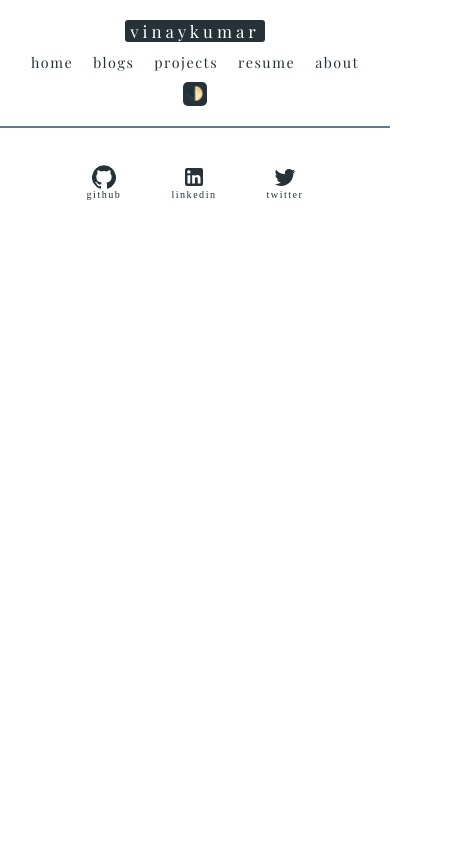
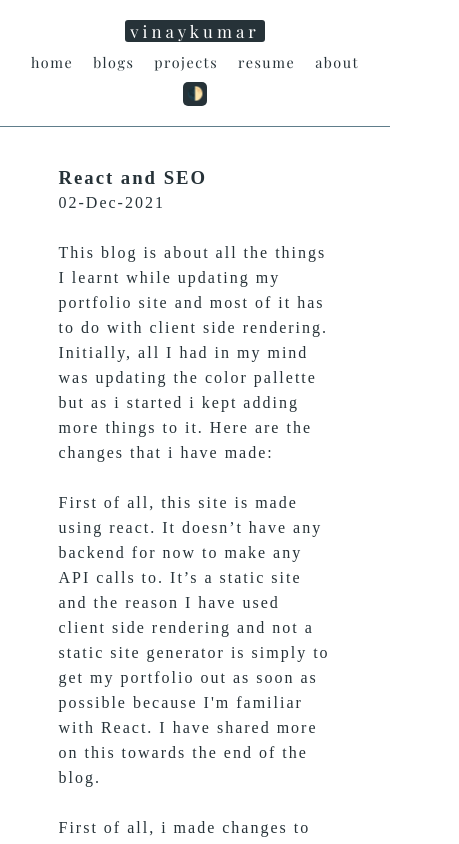
Before and after one commit to foolhardy21/markfour-neogcamp, a React (Create React App) app: page /blogs/react-and-seo in a window 390 px wide. Shown: the top 844 px of the page, 459 px wide, since content can reach past the window. Built offline with nearby package versions, Linux system fonts and the light colour scheme.

Commit message:
feat - blog 3 draft 1

```diff
--- a/src/components/Main/Main.js
+++ b/src/components/Main/Main.js
@@ -10,6 +10,7 @@ import Project from '../../pages/Project/Project'
 import BlogList from '../../pages/BlogList/BlogList'
 import Blog1 from '../../pages/Blogs/Blog1/Blog1'
 import Blog2 from '../../pages/Blogs/Blog2/Blog2'
+import Blog3 from '../../pages/Blogs/Blog3/Blog3'
 
 const Main = () => {
     return (
@@ -24,6 +25,7 @@ const Main = () => {
                 <Route path='/blogs' exact component={BlogList} />
                 <Route path='/blogs/factory-functions' component={Blog1} />
                 <Route path='/blogs/prototypal-inheritance' component={Blog2} />
+                <Route path='/blogs/react-and-seo' component={Blog3} />
               </Switch>
             </Router>
 
--- a/src/pages/BlogList/listing_page_data.js
+++ b/src/pages/BlogList/listing_page_data.js
@@ -15,6 +15,14 @@ const blogs_list = [
         description: 'Before we start with this concept, lets understand the meaning of prototype and inheritance.'
 
     },
+    {
+        id: 2,
+        title: 'React and SEO',
+        url: 'react-and-seo',
+        date: new Date('2021-12-02'),
+        description: 'This blog is about all the things I learnt while updating my portfolio.'
+
+    },
 ]
 
 export default blogs_list
--- /dev/null
+++ b/src/pages/Blogs/Blog3/Blog3.js
@@ -0,0 +1,23 @@
+import React, {useEffect, useContext} from 'react'
+import ReactMarkdown from 'react-markdown'
+import { ThemeContext } from '../../../context'
+import styles from './Blog3.module.css'
+import markdown3 from './markdown'
+
+const Blog3 = () => {
+    const {theme} = useContext(ThemeContext)
+
+    useEffect(() => {
+        document.title = ' | Blogs'
+    },[])
+
+   return (
+       <section className={`${theme==='light' ? styles.blog_section_light : styles.blog_section_dark}`}>
+           <article className={`${theme==='light' ? styles.blog_article_light : styles.blog_article_dark}`}>
+            <ReactMarkdown>{markdown3}</ReactMarkdown>
+           </article>
+       </section>
+   )
+}
+
+export default Blog3
--- /dev/null
+++ b/src/pages/Blogs/Blog3/Blog3.module.css
@@ -0,0 +1,42 @@
+
+.blog_section_light {
+    min-height: 70vh;
+    display: flex;
+    justify-content: center;
+    padding: 30px 0;
+    background: var(--primary-light);
+}
+.blog_section_dark {
+    min-height: 70vh;
+    display: flex;
+    justify-content: center;
+    padding: 30px 0;
+    background: var(--primary-dark);
+}
+
+.blog_article_light {
+    color: var(--secondary-light);
+    width: 40vw;
+    padding: 8px;
+    line-height: 25px;
+    letter-spacing: 2px;
+}
+.blog_article_dark {
+    color: var(--secondary-dark);
+    width: 40vw;
+    padding: 8px;
+    line-height: 25px;
+    letter-spacing: 2px;
+}
+
+@media only screen and (max-width: 850px) {
+    .blog_article_light, .blog_article_dark {
+        width: 60vw;
+    }
+}
+@media only screen and (max-width: 450px) {
+    .blog_article_light, .blog_article_dark {
+        width: 70vw;
+    }
+
+}
--- /dev/null
+++ b/src/pages/Blogs/Blog3/markdown.js
@@ -0,0 +1,73 @@
+const markdown = `
+# React and SEO
+
+02-Dec-2021
+
+&nbsp;
+
+This blog is about all the things I learnt while updating my portfolio site and most of it has to do with client side rendering. Initially, all I had in my mind was updating the color pallette but as i started i kept adding more things to it. Here are the changes that i have made:
+
+&nbsp;
+
+First of all, this site is made using react. It doesn’t have any backend for now to make any API calls to. It’s a static site and the reason I have used client side rendering and not a static site generator is simply to get my portfolio out as soon as possible because I'm familiar with React. I have shared more on this towards the end of the blog.
+
+&nbsp;
+
+First of all, i made changes to the formatting and styling of the blogs. I chose markdown for the simple reason that blogs look and feel good if the alignment and formatting is simple and intuitive, like a text book. The most I would be doing in blogs for now is adding code snippets in between paragraphs which can be done using markdown. Before this i was using JSX which was only increasing the build time because of more number of html tags. React povides react-markdown library for this and i have used the same. Earlier, i was mapping over the blogs array and passing each blog as a prop to the same component. Due to this every blog had the same style including the number of paras.LOL. Here's a look at the updated code:
+
+![library import](./assets/markdown2.png)
+
+&nbsp;
+
+I decided to add the light and dark theme switch and also to change the color palette. I have used a state variable, based on which I change the css module classes for all the elements. The setState is attached to the button onClick event. I have used contextAPI to let the components access this state. Here is the code:
+
+- insert theme classname logic and state usecontext
+
+Here’s an example of css classes:
+
+- css variables too.
+
+&nbsp;
+
+I have added meta tags for Twitter and Open Graph protocol. These tags would help the user get the link preview of the page. Here's an example:
+
+- insert card validator screenshot
+
+This meta tags helps googlebot in indexing the page and also shows the same description in search results.
+
+- show description meta tag
+
+I wanted to have different meta tags for different blogs and the homepage. In create-react-app, one cannot have different html pages with their own meta tags. There is one index.html and all the other components are updating this index.html throughout the use of application during the runtime using javascript. There is no way of adding meta tags exclusive to a component. For this issue, i have used react-helmet library. This library allows the use of meta tags with the JSX. But this works only if I pre-render the page. Till now, the site is rendered only when the ReactDOM updates it after the fetching it, during the runtime. To make the meta tags work for different components, i had to serve pre-rendered pages to the client. For this i have used react-snap. Another library which enables pre-rendering. Now, the tags work. Here's how the react-helmet works:
+
+- insert helment tag
+
+Here's the changes after installing react-snap:
+
+-postbuild script and hydrate vs render
+
+&nbsp;
+
+I have added a resume page too which uses react-pdf library as pdf viewer and this is how it works.
+
+-insert code here
+
+Pretty simple, a document is a collection of pages here and my pdf has only 1 page.
+
+&nbsp;
+
+I have added a sitemap too which is not necessary for indexing but Google recommends as it helps the googlebot to accurately index your site. Make sure to update your robots file to allow googlebot crawl your site. I have added my site to google search console and it shows crawling is allowed but indexing is not. I'm still trying to fix it. Here's a link for the sitemap:
+
+- link to sitemap.
+- robots file
+
+&nbsp;
+
+Now, doing all the above seems like going against the grain of client side rendering. Although the use of libraries is letting me do what i had planned but this is not the use case of client side rendering.
+
+For the last one week, my recent tabs in browser have been about "Gatsby vs NextJS" and i haven't been able to accurately rationalise their respective use cases.
+
+I'm thinking of using NextJS which suits the current use case of static generation and also allows SSR. I think it's a good skill to have as a web developer. I know NextJS is not just about SSR and Gatsby is not just about SSG but to really understand both i would have to start with one. So for now, it's NextJS.
+
+`
+
+export default markdown
```
Also changed, not shown: src/pages/Blogs/Blog3/assets/markdown1.png (added), src/pages/Blogs/Blog3/assets/markdown2.png (added).
